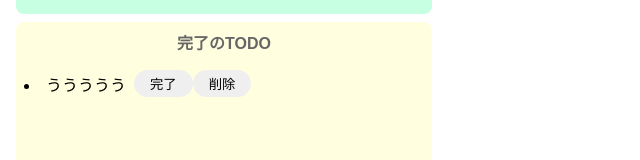
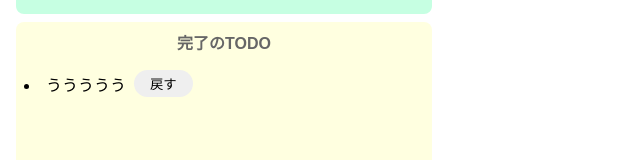
Before and after one commit to HirokoNagaya/React-my-practice-todo, a React (Create React App) app: page / in a window 1280 px wide. Shown: the part 246-406 px from the top of the page, without its empty margins (0-640 px from the left). Built offline with nearby package versions, Linux system fonts and the light colour scheme.

Commit message:
[add]タスクの完了機能
what/タスクの完了機能の実装
why/完了ボタンを押すと完了のTODO欄に項目が移動するようにするため

```diff
--- a/src/App.jsx
+++ b/src/App.jsx
@@ -25,6 +25,15 @@
     setIncompleteTodos(newTodos);
   };
 
+  const onClickComplete = (index) => {
+    const newIncompleteTodos = [...incompleteTodos];
+    newIncompleteTodos.splice(index, 1);
+
+    const newCompleteTodos = [...completeTodos, incompleteTodos[index]];
+    setIncompleteTodos(newIncompleteTodos);
+    setCompleteTodos(newCompleteTodos);
+  };
+
   return (
   <>
     <div className="input-area">
@@ -40,7 +49,7 @@
               return (
                 <div key={todo} className="list-row">
                   <li>{todo}</li>
-                  <button>完了</button>
+                  <button onClick={() => onClickComplete(index)}>完了</button>
                   <button onClick={() => onClickDelete(index)}>削除</button>
                 </div>
               );
@@ -52,8 +61,7 @@
         return(
         <div key={todo} className="list-row">
           <li>{todo}</li>
-          <button>完了</button>
-          <button>削除</button>
+          <button>戻す</button>
         </div>
         );
       })}
```
